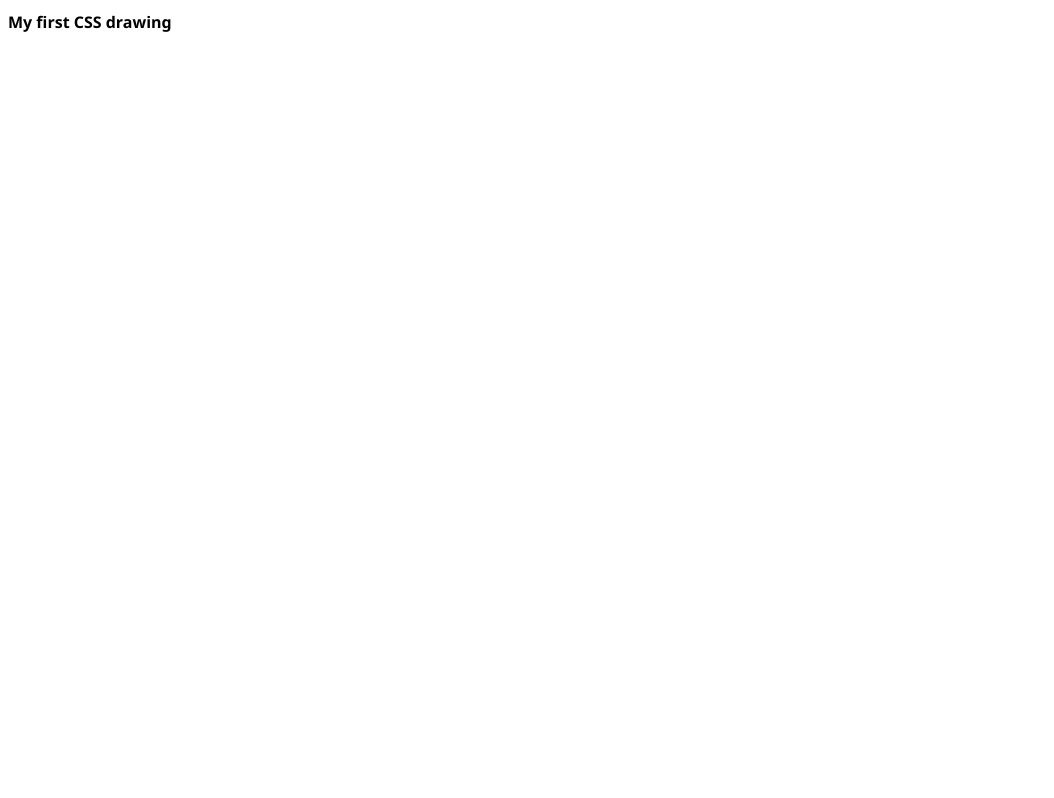
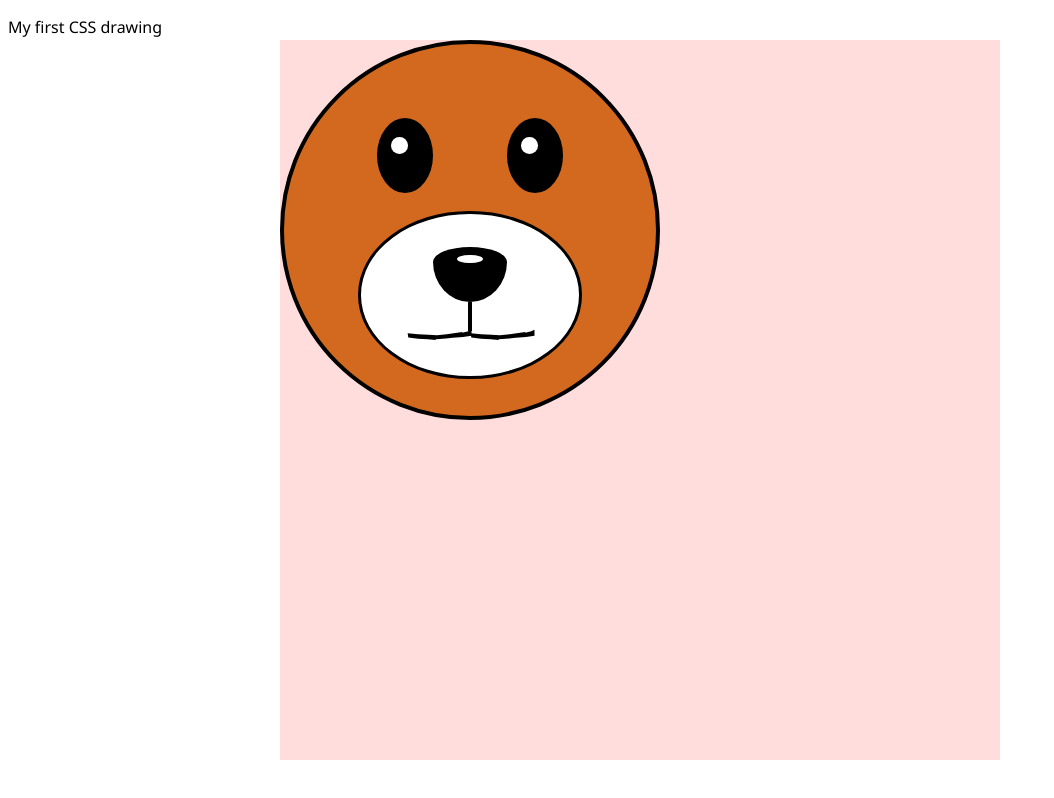
Before and after one commit to mosherbrian/cssdrawing, a plain HTML site: page babybear/index.html in a window 1280 px wide. Shown: the whole page, without its empty margins (0-1054 px from the left). Drawn offline with Linux system fonts and the light colour scheme.

Commit message:
Draw babybear except ears

```diff
--- a/babybear/index.html
+++ b/babybear/index.html
@@ -8,6 +8,26 @@
 	<link rel="stylesheet" href="style.css">
 	</head>
 	<body>
-		<h1>My first CSS drawing</h1>
+		<p>My first CSS drawing</h1>
+		<div class="cartoon">
+			<div class="ear left-ear"></div>
+			<div class="ear right-ear"></div>
+			<div class="head">
+				<div class="eyes left_eye">
+					<div class="pupils"></div>
+				</div>
+				<div class="eyes right_eye">
+					<div class="pupils"></div>
+				</div>
+				<div class="snout">
+					<div class="nose">
+						<div class="nose-tip"></div>
+					</div>
+					<div class="grin left-grin"></div>
+					<div class="vertical"></div>
+					<div class="grin right-grin"></div>
+				</div>
+			</div>
+		</div>
 	</body>
 </html>
--- a/babybear/style.css
+++ b/babybear/style.css
@@ -1,4 +1,139 @@
-h1 {
+
+p {
 	font-family:'Segoe UI', Tahoma, Geneva, Verdana, sans-serif;
 	font-size: 1em;
 }
+
+.cartoon {
+	width: 90vmin;
+	aspect-ratio: 1;
+	background: #f002;
+	position: absolute;
+	top: 50%;
+	left: 50%;
+	transform: translate(-50%, -50%);
+}
+
+.cartoon *,
+.cartoon *::before,
+.cartoon *::after {
+	position:absolute;
+	box-sizing: border-box;
+}
+
+.cartoon *:hover {
+	background-color: cyan;
+	border-style: dashed;
+	border-width: 1px;
+	border-radius: 0;
+}
+
+.head {
+	border-width: 4px;
+	border-style: solid;
+	border-color: black;
+	border-radius: 50%;
+	height: 380px;
+	width: 380px;
+	background-color:chocolate;
+}
+
+.eyes {
+	background-color: black;
+	border-radius: 50%;
+	width: 15%;
+	height: 20%;
+	position: absolute;
+	top: 20%;
+}
+
+.left_eye {
+	left: 25%;
+}
+
+.right_eye {
+	right: 25%;
+}
+
+.pupils {
+	background-color: white;
+	position: absolute;
+	top: 25%;
+	border-radius: 50%;
+	width: 30%;
+	aspect-ratio: 1;
+	left: 25%;
+}
+
+.snout {
+	background-color: white;
+	border-style: solid;
+	width: 60%;
+	height: 45%;
+	border-radius:50%;
+	position: absolute;
+	top: 45%;
+	left: 20%;
+}
+
+.nose {
+	border-radius: 50% 50% 50% 50% / 27% 27% 73% 73% ;
+	background-color: black;
+	width: 34%;
+	height: 34%;
+	position: absolute;
+	top: 20%;
+	left: 33%;
+}
+
+.nose-tip {
+	background-color: white;
+	position: absolute;
+	top: 15%;
+	border-radius: 50%;
+	width: 34%;
+	height: 15%;
+	left: 33%;
+}
+
+.vertical {
+	background-color: black;
+	width: 2%;
+	height: 18%;
+	position: absolute;
+	top: 54%;
+	left: 49%;
+}
+
+.grin {
+	background-color: black;
+	width: 30%;
+	height: 15%;
+	position: absolute;
+	top: 66%;
+}
+
+.left-grin {
+	left: 21%;
+	clip-path: polygon(1% 51%, 1% 51%, 17% 55%, 17% 55%, 33% 57%, 33% 57%, 46% 59%, 46% 59%, 61% 55%, 61% 55%, 69% 52%, 69% 52%, 85% 46%, 85% 49%, 94% 43%, 94% 43%, 99% 37%, 99% 37%, 99% 61%, 99% 61%, 86% 66%, 86% 66%, 70% 70%, 70% 70%, 60% 73%, 60% 73%, 44% 76%, 44% 79%, 32% 76%, 32% 76%, 17% 74%, 17% 74%, 2% 69%, 2% 69%);
+}
+
+.right-grin {
+	right: 20%;
+	clip-path: polygon(1% 51%, 1% 51%, 17% 55%, 17% 55%, 33% 57%, 33% 57%, 46% 59%, 46% 59%, 61% 55%, 61% 55%, 69% 52%, 69% 52%, 85% 46%, 85% 49%, 94% 43%, 94% 43%, 99% 37%, 99% 37%, 99% 61%, 99% 61%, 86% 66%, 86% 66%, 70% 70%, 70% 70%, 60% 73%, 60% 73%, 44% 76%, 44% 79%, 32% 76%, 32% 76%, 17% 74%, 17% 74%, 2% 69%, 2% 69%);
+}
+1
+/* .ear {
+	border-width: 4px;
+	border-style: solid;
+	border-color: black;
+	border-radius: 50%;
+	height: 60px;
+	width: 60px;
+	padding-top: 5px;
+	padding-right: 5px;
+	padding-bottom: 5px;
+	padding-left: 5px;
+	background-color:chocolate;
+
+} */
```
